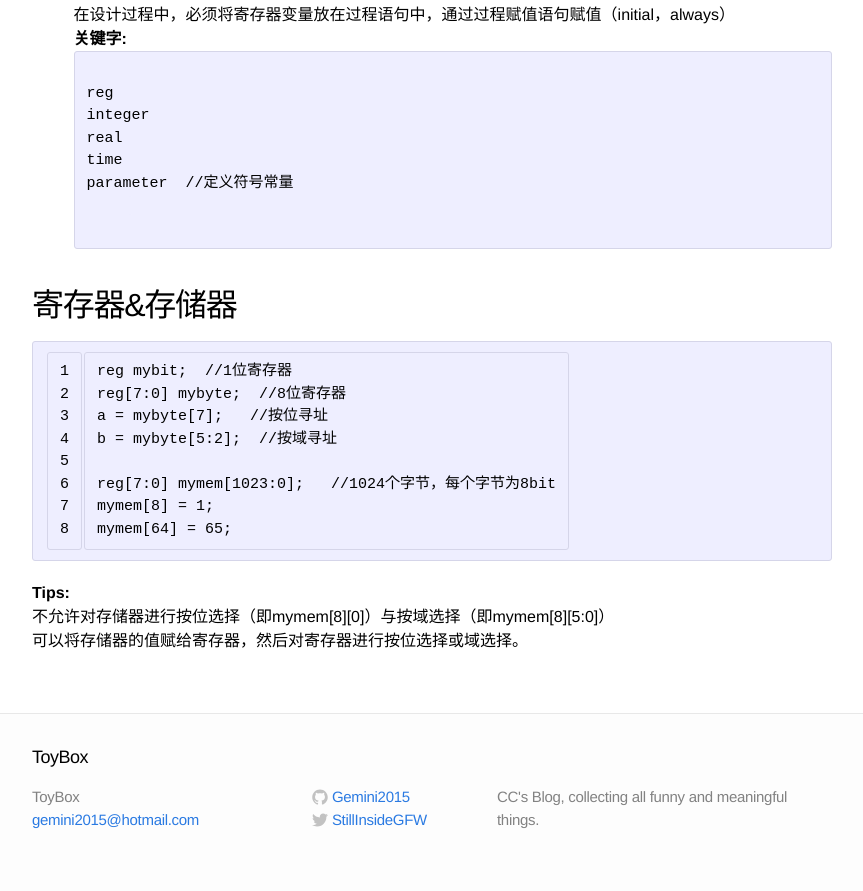
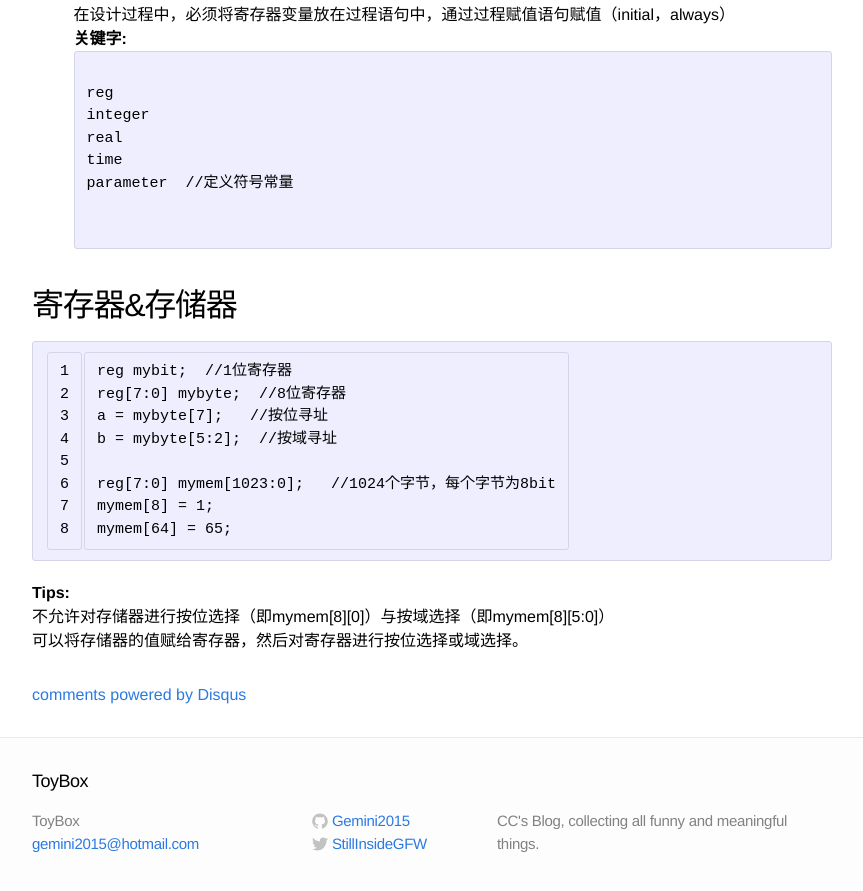
Before and after one commit to Gemini2015/gemini2015.github.io, a Jekyll site: the page built from _posts/2014-01-18-verilog-hdl-data-type.markdown, in a window 1280 px wide and 900 px high, scrolled down 990 px. Shown: the top 891 px of the window, without its empty margins (208-1071 px from the left). Built offline with Jekyll 4.4.1, drawn with Linux system fonts in a browser that asks for light colours; comment, search, counter and statistics services are not loaded; some of the changed lines change nothing that is shown.

Commit message:
add disqus to post page

```diff
--- a/_layouts/post.html
+++ b/_layouts/post.html
@@ -13,3 +13,31 @@
   </article>
 
 </div>
+<div id="disqus_thread"></div>
+
+<script type="text/javascript">
+    /* * * CONFIGURATION VARIABLES: EDIT BEFORE PASTING INTO YOUR WEBPAGE * * */
+    var disqus_shortname = 'icodeten'; // required: replace example with your forum shortname
+
+    /* * * DON'T EDIT BELOW THIS LINE * * */
+    (function() {
+        var dsq = document.createElement('script'); dsq.type = 'text/javascript'; dsq.async = true;
+        dsq.src = '//' + disqus_shortname + '.disqus.com/embed.js';
+        (document.getElementsByTagName('head')[0] || document.getElementsByTagName('body')[0]).appendChild(dsq);
+    })();
+</script>
+<noscript>Please enable JavaScript to view the <a href="http://disqus.com/?ref_noscript">comments powered by Disqus.</a></noscript>
+<a href="http://disqus.com" class="dsq-brlink">comments powered by <span class="logo-disqus">Disqus</span></a>
+
+<script type="text/javascript">
+/* * * CONFIGURATION VARIABLES: EDIT BEFORE PASTING INTO YOUR WEBPAGE * * */
+var disqus_shortname = 'icodeten'; // required: replace example with your forum shortname
+
+/* * * DON'T EDIT BELOW THIS LINE * * */
+(function () {
+    var s = document.createElement('script'); s.async = true;
+    s.type = 'text/javascript';
+    s.src = '//' + disqus_shortname + '.disqus.com/count.js';
+    (document.getElementsByTagName('HEAD')[0] || document.getElementsByTagName('BODY')[0]).appendChild(s);
+}());
+</script>
```
